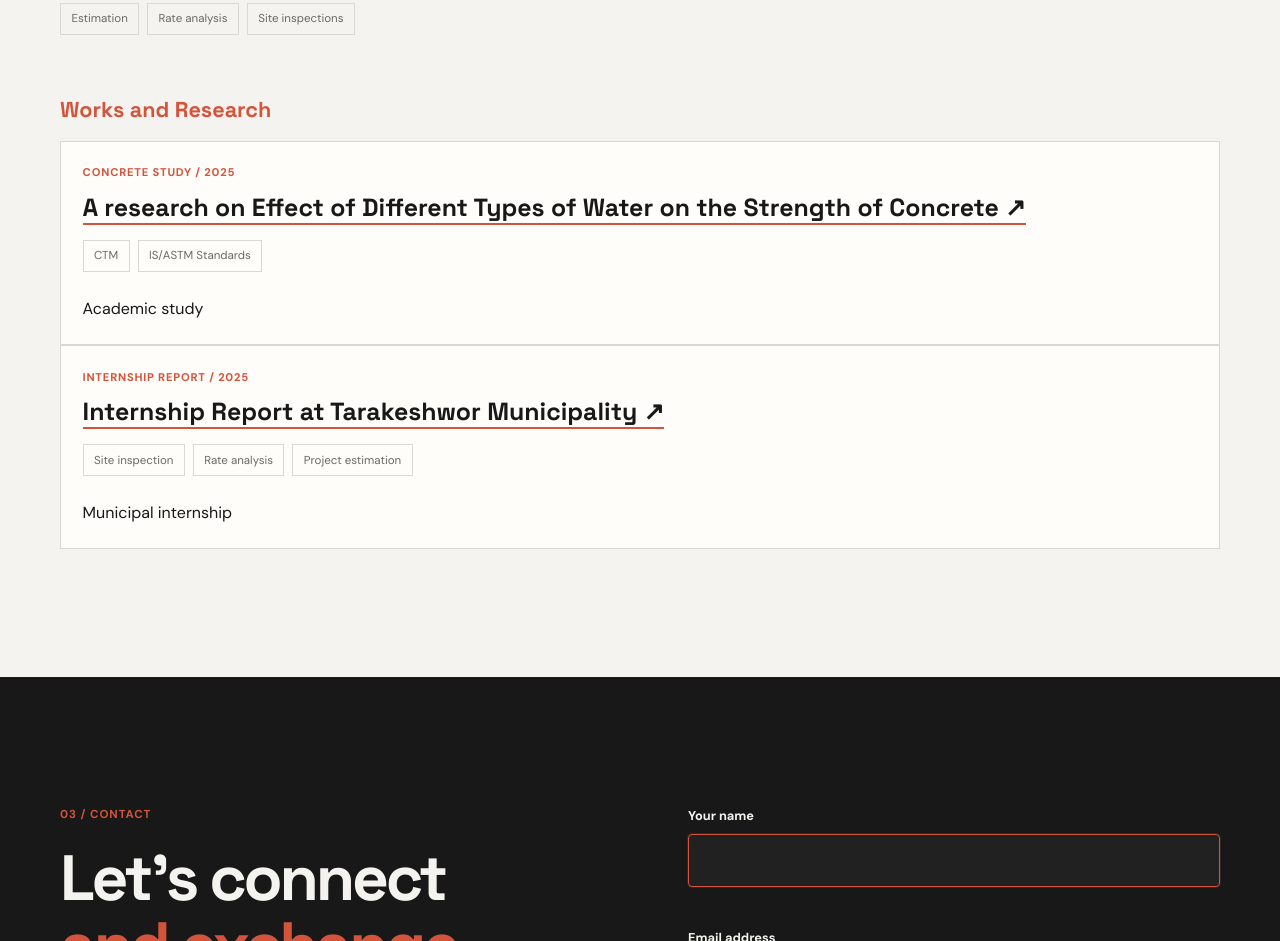
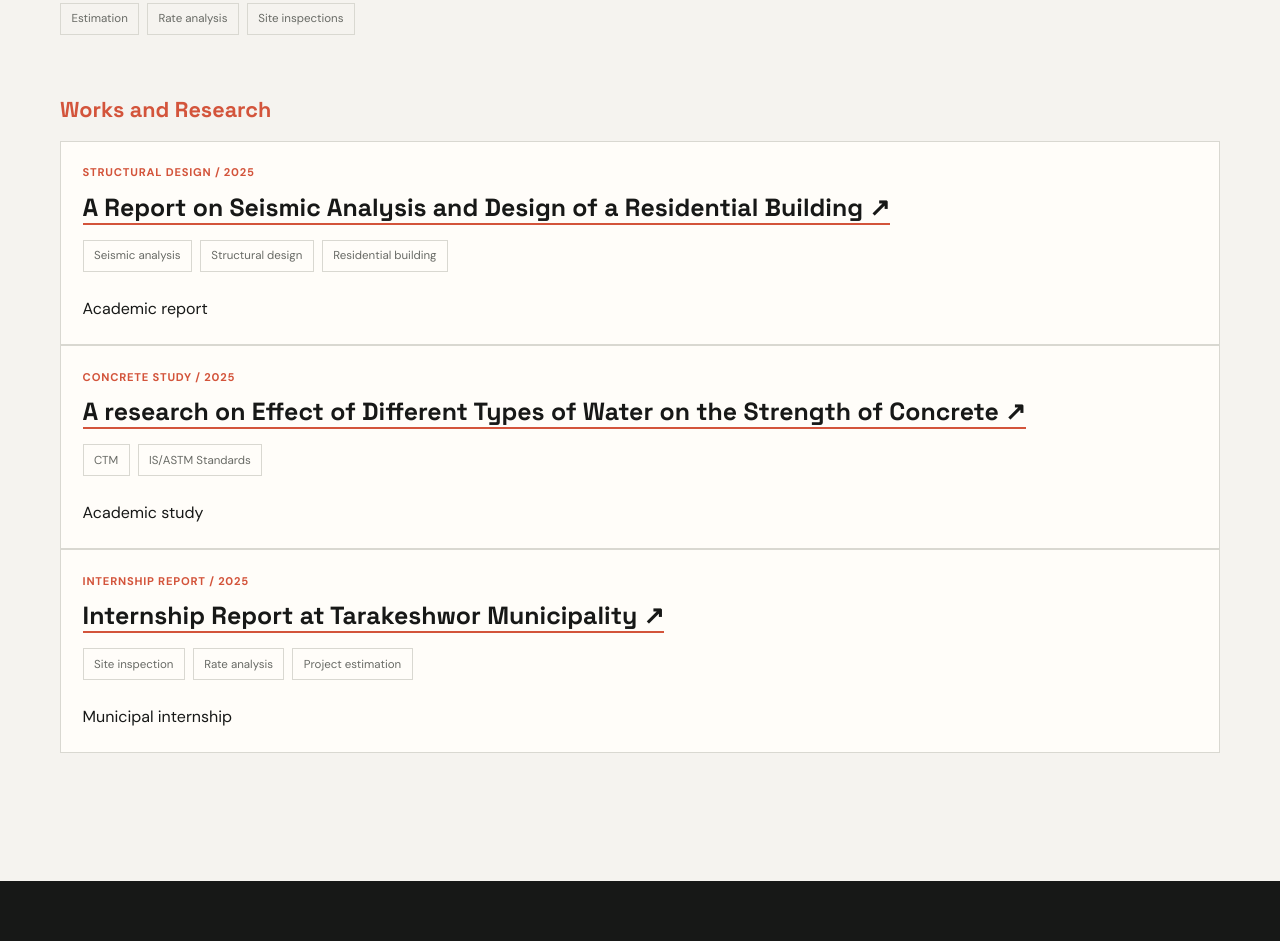
Before and after one commit to BinodRegmi/binodregmi.github.io, a plain HTML site: page index.html in a window 1280 px wide. Shown: the part 2236-3177 px from the top of the page. Drawn offline with Linux system fonts and the light colour scheme.

Commit message:
Updated website

```diff
--- a/index.html
+++ b/index.html
@@ -81,6 +81,7 @@
       </div>
       <div class="experience-group" id="works-research">
         <h3 class="experience-heading">Works and Research</h3>
+        <article class="project-card"><div class="project-content"><p class="project-type">Structural design / 2025</p><h3><a class="file-link" href="assets/files/A%20Report%20on%20Seismic%20Analysis%20and%20Design%20of%20a%20Residential%20Building.pdf" target="_blank" rel="noreferrer">A Report on Seismic Analysis and Design of a Residential Building <span aria-hidden="true">↗</span></a></h3><div class="tag-list"><span>Seismic analysis</span><span>Structural design</span><span>Residential building</span></div><div class="project-links"><span class="project-note">Academic report</span></div></div></article>
         <article class="project-card"><div class="project-content"><p class="project-type">Concrete study / 2025</p><h3><a class="file-link" href="assets/files/concrete-research.pdf" target="_blank" rel="noreferrer">A research on Effect of Different Types of Water on the Strength of Concrete <span aria-hidden="true">↗</span></a></h3><div class="tag-list"><span>CTM</span><span>IS/ASTM Standards</span></div><div class="project-links"><span class="project-note">Academic study</span></div></div></article>
         <article class="project-card"><div class="project-content"><p class="project-type">Internship report / 2025</p><h3><a class="file-link" href="assets/files/Tarakeshwor%20Municipality%20Internship%20Report.pdf" target="_blank" rel="noreferrer">Internship Report at Tarakeshwor Municipality <span aria-hidden="true">↗</span></a></h3><div class="tag-list"><span>Site inspection</span><span>Rate analysis</span><span>Project estimation</span></div><div class="project-links"><span class="project-note">Municipal internship</span></div></div></article>
       </div>
```
Also changed, not shown: 1 other file.
